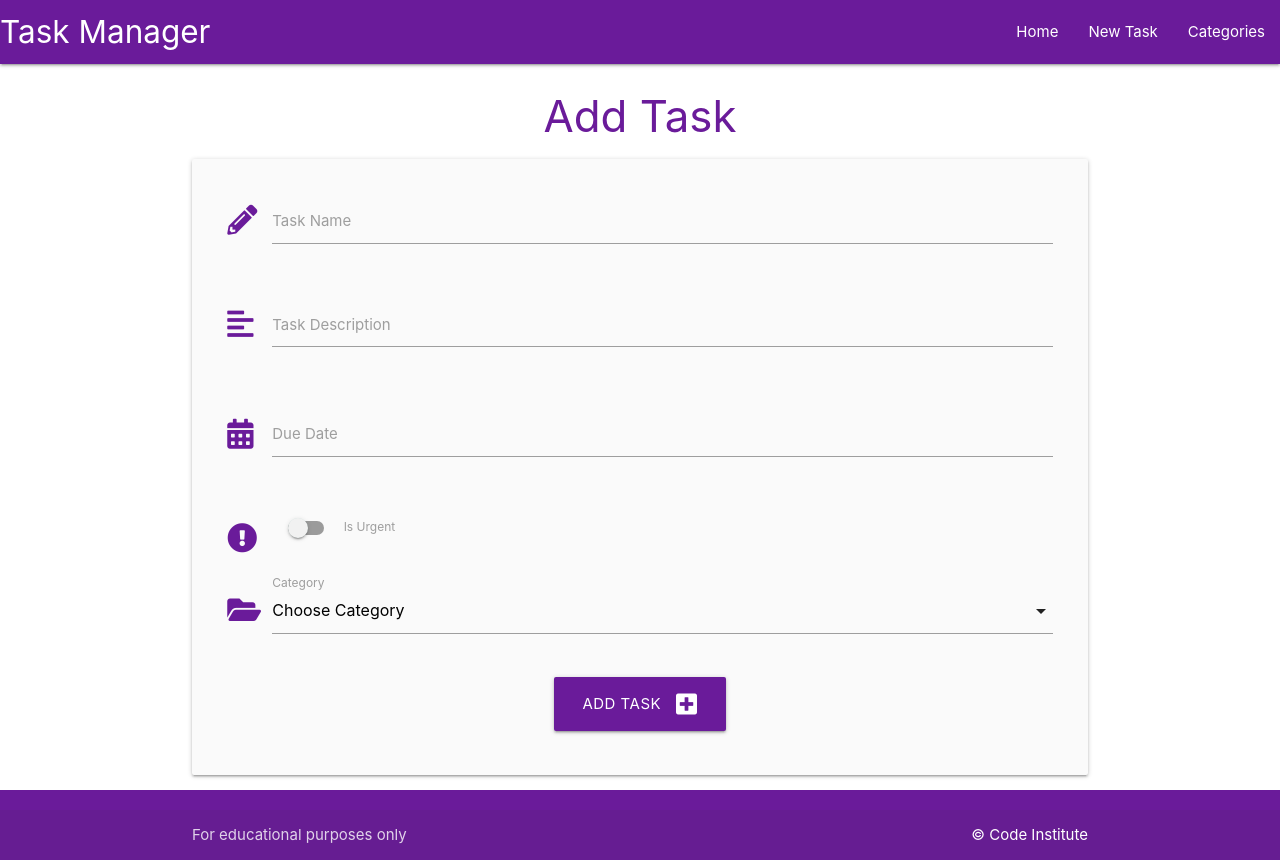
After one commit to boatesj/task-manager, a Flask app: page /add_task in a window 1280 px wide. The commit adds this page. Run offline with Flask 3, Linux system fonts and the light colour scheme; data that the repository does not hold is empty.

Commit message:
created add_task.html template to trigger the form to submit via the add_task function

```diff
--- a/taskmanager/routes.py
+++ b/taskmanager/routes.py
@@ -40,3 +40,20 @@ def delete_category(category_id):
     db.session.delete(category)
     db.session.commit()
     return redirect(url_for("categories"))
+
+
+@app.route("/add_task", methods=["GET", "POST"])
+def add_task():
+    categories = list(Category.query.order_by(Category.category_name).all())
+    if request.method == "POST":
+        task = Task(
+            task_name=request.form.get("task_name"),
+            task_description=request.form.get("task_description"),
+            is_urgent=bool(True if request.form.get("is_urgent") else False),
+            due_date=request.form.get("due_date"),
+            category_id=request.form.get("category_id")
+        )
+        db.session.add(task)
+        db.session.commit()
+        return redirect(url_for("home"))
+    return render_template("add_task.html", categories=categories)
--- a/taskmanager/static/js/script.js
+++ b/taskmanager/static/js/script.js
@@ -3,3 +3,18 @@ document.addEventListener('DOMContentLoaded', function() {
     let sidenav = document.querySelectorAll('.sidenav');
     M.Sidenav.init(sidenav);
   });
+
+
+  // datepicker initialization
+  let datepicker = document.querySelectorAll('.datepicker');
+  M.Datepicker.init(datepicker, {
+    format: "dd mmmm, yyyy",
+    i18n: {done: "Select"}
+
+
+  });
+
+  document.addEventListener('DOMContentLoaded', function() {
+    let selects = document.querySelectorAll('select');
+    M.FormSelect.init(selects);
+  });
--- /dev/null
+++ b/taskmanager/templates/add_task.html
@@ -0,0 +1,71 @@
+
+{% extends "base.html" %}
+{% block content %}
+
+<h3 class="purple-text text-darken-3 center-align">Add Task</h3>
+
+<div class="row card-panel grey lighten-5">
+    <form class="col s12" method="POST" action="{{ url_for('add_task') }}">
+        <!-- task name -->
+        <div class="row">
+            <div class="input-field col s12">
+                <i class="fas fa-pencil-alt prefix purple-text text-darken-3"></i>
+                <input id="task_name" name="task_name" minlength="5" maxlength="50" type="text" class="validate" required>
+                <label for="task_name">Task Name</label>
+            </div>
+        </div>
+        <!-- task description -->
+        <div class="row">
+            <div class="input-field col s12">
+                <i class="fas fa-align-left prefix purple-text text-darken-3"></i>
+                <textarea id="task_description" name="task_description" minlength="5" maxlength="200"
+                    type="text" class="materialize-textarea validate" required></textarea>
+                <label for="task_description">Task Description</label>
+            </div>
+        </div>
+        <!-- due date -->
+        <div class="row">
+            <div class="input-field col s12">
+                <i class="fas fa-calendar-alt prefix purple-text text-darken-3"></i>
+                <input id="due_date" name="due_date" type="text" class="datepicker validate" required>
+                <label for="due_date">Due Date</label>
+            </div>
+        </div>
+        <!-- is urgent -->
+        <div class="row">
+            <div class="input-field col s12">
+                <div class="switch">
+                    <i class="fas fa-exclamation-circle prefix purple-text text-darken-3"></i>
+                    <label for="is_urgent">
+                        <input id="is_urgent" name="is_urgent" type="checkbox">
+                        <span class="lever"></span>
+                        Is Urgent
+                    </label>
+                </div>
+            </div>
+        </div>
+        <!-- category id -->
+        <div class="row">
+            <div class="input-field col s12">
+                <i class="fas fa-folder-open prefix purple-text text-darken-3"></i>
+                <select id="category_id" name="category_id" class="validate" required>
+                    <option value="" disabled selected>Choose Category</option>
+                    {% for category in categories %}
+                        <option value="{{ category.id }}">{{ category.category_name }}</option>
+                    {% endfor %}
+                </select>
+                <label for="category_id">Category</label>
+            </div>
+        </div>
+        <!-- submit button -->
+        <div class="row">
+            <div class="col s12 center-align">
+                <button type="submit" class="btn-large purple darken-3">
+                    Add Task <i class="fas fa-plus-square right"></i>
+                </button>
+            </div>
+        </div>
+    </form>
+</div>
+
+{% endblock %}
--- a/taskmanager/templates/base.html
+++ b/taskmanager/templates/base.html
@@ -25,7 +25,7 @@
             <a href="#" data-target="mobile-demo" class="sidenav-trigger"><i class="fas fa-bars"></i></a>
             <ul class="right hide-on-med-and-down">
                 <li><a href="{{ url_for('home') }}">Home</a></li>
-                <li><a href="">New Task</a></li>
+                <li><a href="{{ url_for('add_task') }}">New Task</a></li>
                 <li><a href="{{ url_for('categories') }}">Categories</a></li>
             </ul>
             </div>
@@ -34,7 +34,7 @@
         <!--mobile sidenav-->
         <ul class="sidenav" id="mobile-demo">
             <li><a href="{{ url_for('home') }}">Home</a></li>
-            <li><a href="">New Task</a></li>
+            <li><a href="{{ url_for('add_task') }}">New Task</a></li>
             <li><a href="{{ url_for('categories') }}">Categories</a></li>
         </ul>
     </header>
```
Also changed, not shown: taskmanager/templates/tasks.html (+8 -0 lines).
